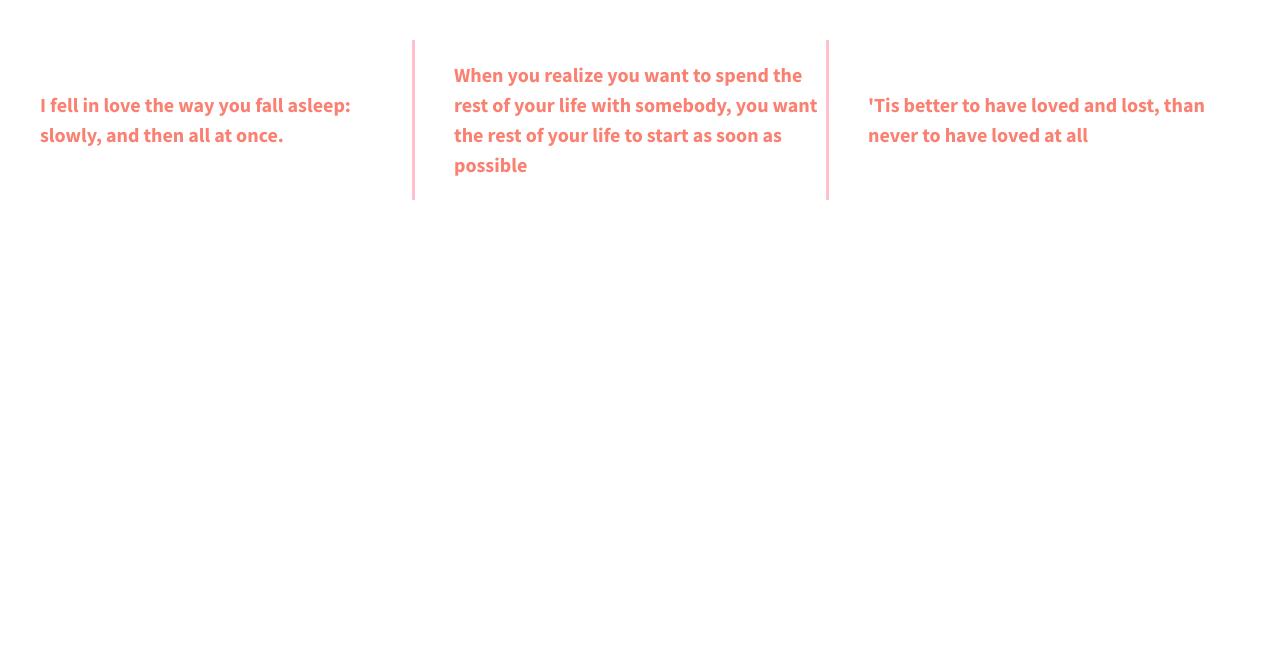
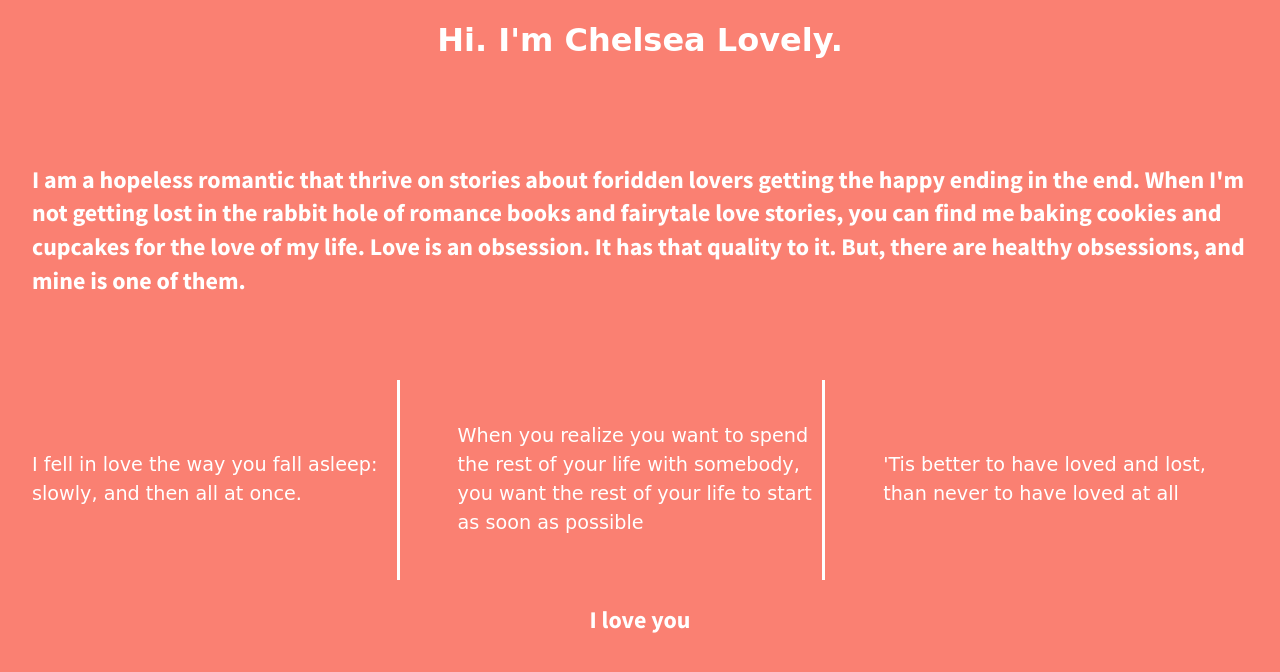
Before and after one commit to chelseamontaque/coding-responsive-websites, a plain HTML site: page flexbox-grid-exercise-1/index.html in a window 1280 px wide. Drawn offline with nearby package versions, Linux system fonts and the light colour scheme; a web font is replaced by a local one.

Commit message:
Edited code to reflect flexbox layout exercise

```diff
--- a/flexbox-grid-exercise-1/css/main.css
+++ b/flexbox-grid-exercise-1/css/main.css
@@ -95,45 +95,70 @@ textarea {
    Author's custom styles
    ========================================================================== */
 
-
 html {
-  background-color: #fff;
+    background-color: salmon;
     height: 100%;
+    width: 100%;
   }
 
   body {
     font-family: 'Source Sans Pro', sans-serif;
-  padding: 2em;
-  font-size: 1.25em;
-  height: 100%;
+    padding: 0 2em;
+    font-size: 1em;
+    height: auto;
+    color: #fff;
   }
 
-.wrapper {
-  /*add display:flex and set justify-content to space-between*/
-  font-weight: 700;
+  header {
+    font-family: 'Love Ya Like A Sister', cursive;
+  }
+
+  header,
+  footer {
+    height: 80px;
+    width: 100%;
+  }
+
+  main {
+    height: 300px;
+    width: 100%;
+  }
+
+  header,
+  footer,
+  main {
       display: flex;
+      justify-content: center;
+      align-items: center;
+
+  }
+
+  .flex-container {
+      display: flex;
+      justify-content: center;
+      align-items: center;
+      flex-flow: row wrap;
       justify-content: space-between;
   }
 
-.div-1, .div-2, .div-3 {
-  /*give the divs a width of 30%, add display:flex, set justify-content and align-items to center*/
-  color: salmon;
+  .flex-items {
+    color: #fff;
     line-height: 1.5em;
-  font-size: 1em;
-  height: auto;
+    font-size: 1.2em;
+    width: 30%;
+    height: 200px;
+    font-family: 'Cedarville Cursive', cursive;
     display: flex;
-  width: 31%;
     justify-content: center;
     align-items: center;
   }
 
-.div-1 {
-    border-right: 3px pink solid;
-
+#div-1 {
+    border-right: 3px white solid;
 }
 
-.div-2 {
-    border-right: 3px pink solid;
+#div-2 {
+    border-right: 3px white solid;
 }
 
 
--- a/flexbox-grid-exercise-1/index.html
+++ b/flexbox-grid-exercise-1/index.html
@@ -14,6 +14,8 @@
         <link rel="stylesheet" href="css/main.css">
         <script src="js/vendor/modernizr-2.8.3.min.js"></script>
         <link href='http://fonts.googleapis.com/css?family=Lora:700' rel='stylesheet' type='text/css'>
+        <link href="https://fonts.googleapis.com/css2?family=Love+Ya+Like+A+Sister&display=swap" rel="stylesheet">
+        <link href="https://fonts.googleapis.com/css2?family=Cedarville+Cursive&display=swap" rel="stylesheet">
         <link href='http://fonts.googleapis.com/css?family=Source+Sans+Pro:400,700' rel='stylesheet' type='text/css'>
     </head>
     <body>
@@ -21,16 +23,25 @@
             <p class="browserupgrade">You are using an <strong>outdated</strong> browser. Please <a href="http://browsehappy.com/">upgrade your browser</a> to improve your experience.</p>
         <![endif]-->
 
-        <section class="wrapper">
-            <div class="div-1">
-               <p>I fell in love the way you fall asleep: slowly, and then all at once.</p>
+        <section class="flex-container">
+            <header>
+                <h1>Hi. I'm Chelsea Lovely.</h1>
+            </header>
+            <main>
+                <h2>I am a hopeless romantic that thrive on stories about foridden lovers getting the happy ending in the end. When I'm not getting lost in the rabbit hole of romance books and fairytale love stories, you can find me baking cookies and cupcakes for the love of my life. Love is an obsession. It has that quality to it. But, there are healthy obsessions, and mine is one of them.</h2>
+            </main>
+            <div id="div-1" class="flex-items">
+                <p>I fell in love the way you fall asleep: slowly, and then all at once.</p>
             </div>
-            <div class="div-2">
+            <div id="div-2" class="flex-items">
                 <p>When you realize you want to spend the rest of your life with somebody, you want the rest of your life to start as soon as possible</p>
             </div>
-            <div class="div-3">
+            <div id="div-3" class="flex-items">
                 <p>'Tis better to have loved and lost, than never to have loved at all</p>
             </div>
+            <footer>
+                <h2>I love you</h2>
+            </footer>
         </section>
 
         <script src="https://ajax.googleapis.com/ajax/libs/jquery/1.11.3/jquery.min.js"></script>
```
Lines whose indentation alone changed are shown as unchanged.
